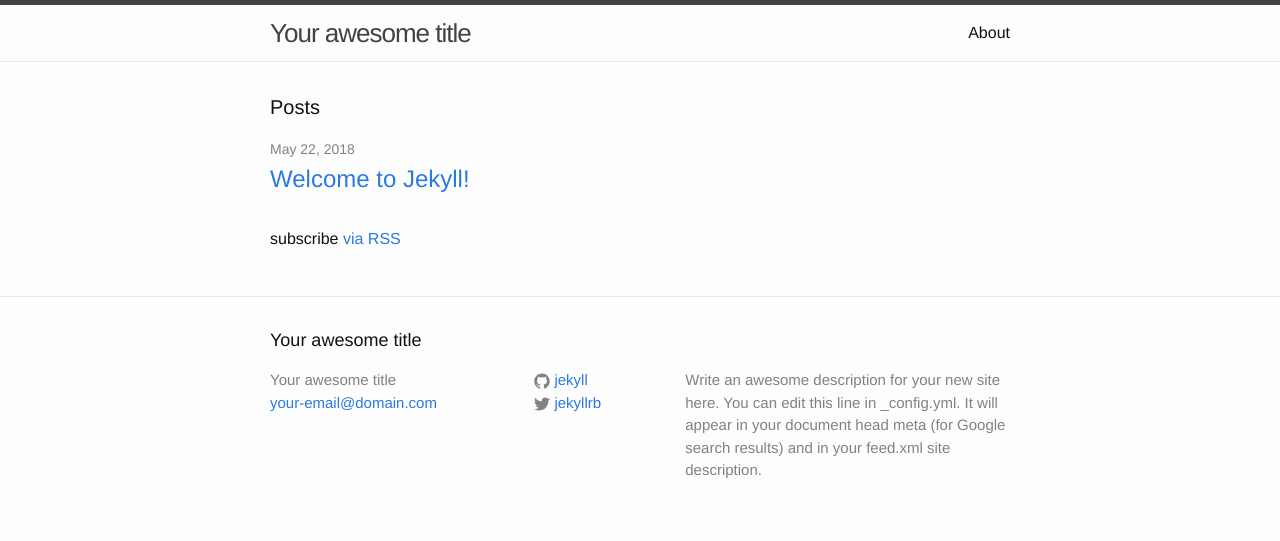
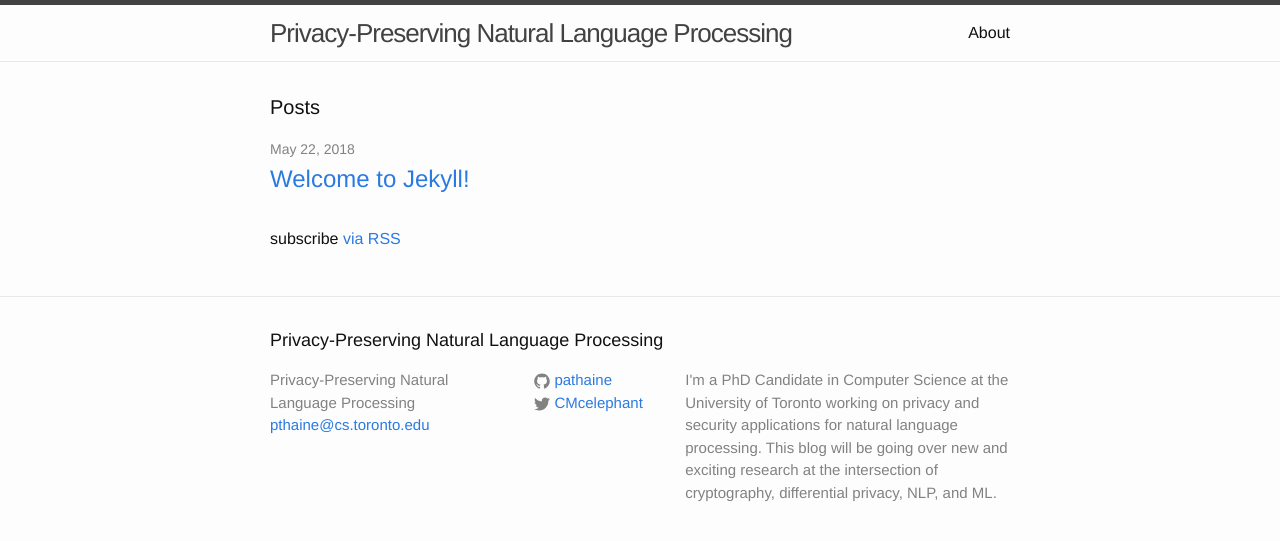
Before and after one commit to pathaine/pathaine.github.io, a Jekyll site: the page built from index.html, in a window 1280 px wide. Shown: the top 541 px of the page. Built offline with Jekyll 4.4.1, drawn with Linux system fonts in a browser that asks for light colours.

Commit message:
Jekyll Setup Test

```diff
--- a/_config.yml
+++ b/_config.yml
@@ -6,16 +6,14 @@
 # 'jekyll serve'. If you change this file, please restart the server process.
 
 # Site settings
-title: Your awesome title
-email: your-email@domain.com
+title: Privacy-Preserving Natural Language Processing
+email: pthaine@cs.toronto.edu
 description: > # this means to ignore newlines until "baseurl:"
-  Write an awesome description for your new site here. You can edit this
-  line in _config.yml. It will appear in your document head meta (for
-  Google search results) and in your feed.xml site description.
+  I'm a PhD Candidate in Computer Science at the University of Toronto working on privacy and security applications for natural language processing. This blog will be going over new and exciting research at the intersection of cryptography, differential privacy, NLP, and ML.
 baseurl: "" # the subpath of your site, e.g. /blog
-url: "http://yourdomain.com" # the base hostname & protocol for your site
-twitter_username: jekyllrb
-github_username:  jekyll
+url: "pathaine.github.io" # the base hostname & protocol for your site
+twitter_username: CMcelephant
+github_username:  pathaine
 
 # Build settings
 markdown: kramdown
```
